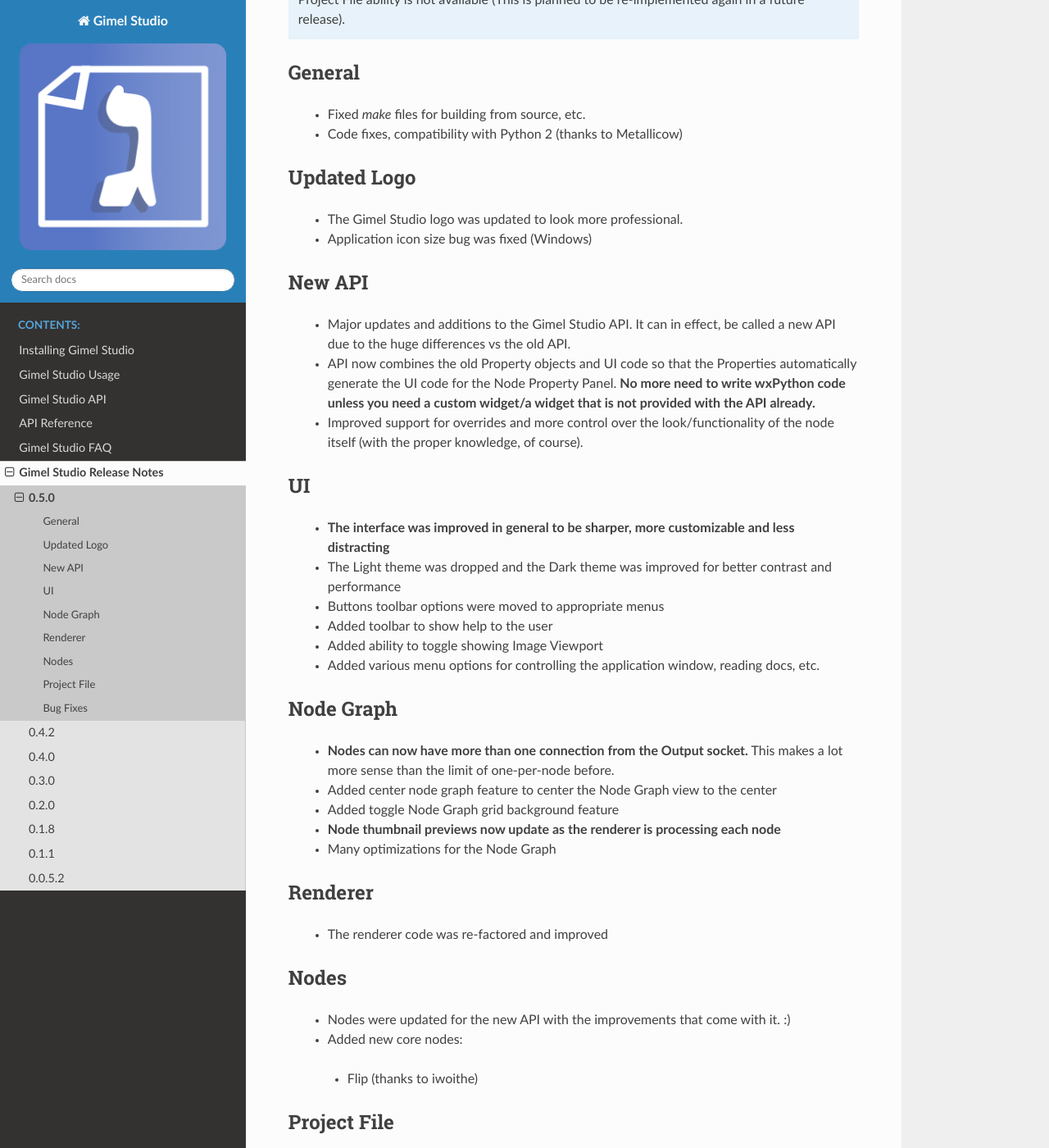
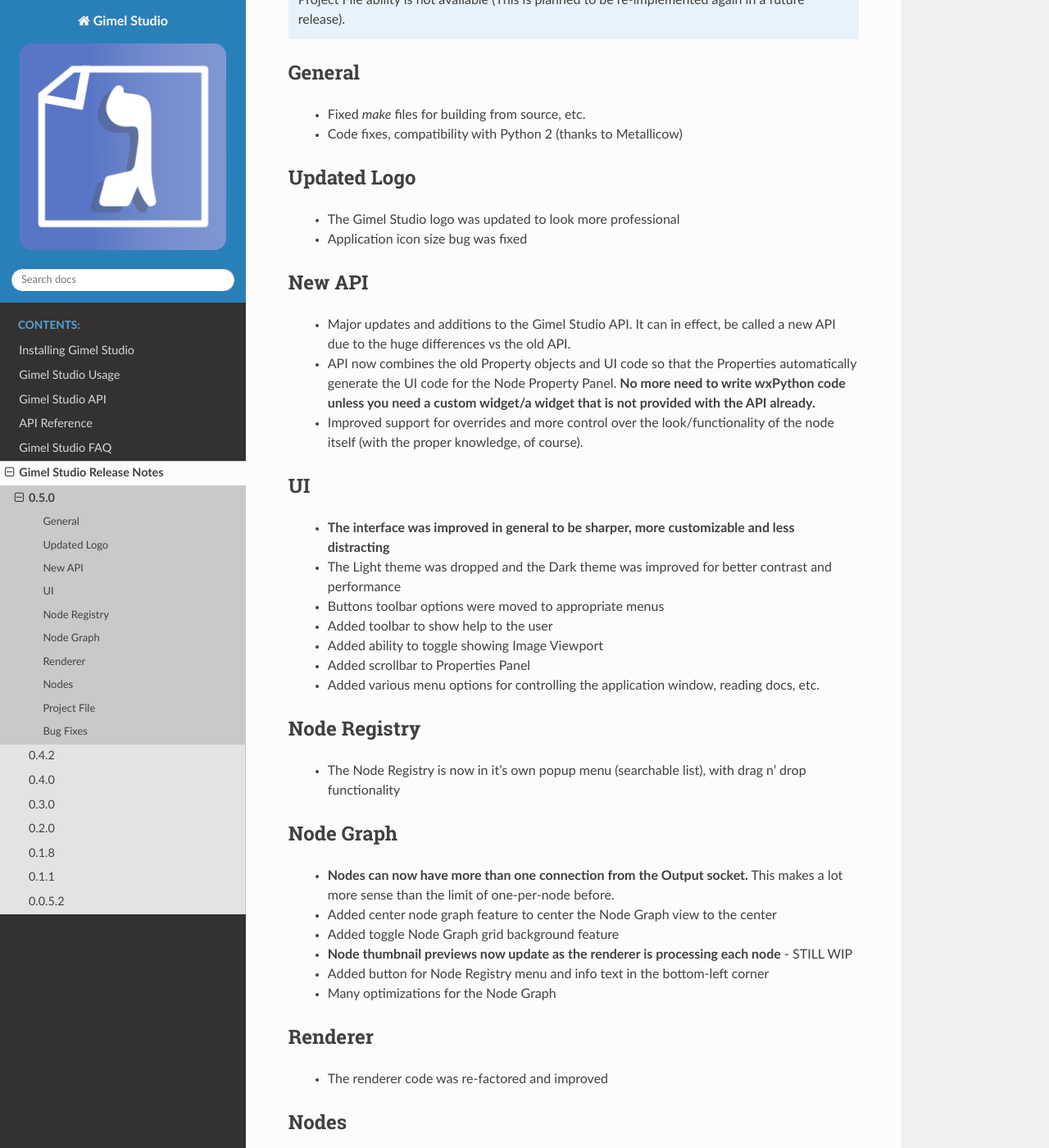
Before and after one commit to GimelStudio/Gimel-Studio, a Sphinx documentation site: the page built from docs/source/releasenotes/0.5.0.rst, in a window 1280 px wide and 1400 px high, scrolled down 429 px. Shown: the whole window at 82% size. Built offline with Sphinx 7.4.7 and the Read the Docs theme 2.0.0, drawn with Linux system fonts in a browser that asks for light colours; the version number could not be read and is left out; some of the changed text lies outside the part shown.

Commit message:
update release notes

```diff
--- a/docs/source/releasenotes/0.5.0.rst
+++ b/docs/source/releasenotes/0.5.0.rst
@@ -22,8 +22,8 @@ General
 Updated Logo
 ------------
 
- * The Gimel Studio logo was updated to look more professional.
- * Application icon size bug was fixed (Windows)
+ * The Gimel Studio logo was updated to look more professional
+ * Application icon size bug was fixed
 
 
 New API
@@ -42,7 +42,14 @@ UI
  * Buttons toolbar options were moved to appropriate menus
  * Added toolbar to show help to the user
  * Added ability to toggle showing Image Viewport
+ * Added scrollbar to Properties Panel
  * Added various menu options for controlling the application window, reading docs, etc.
+
+
+Node Registry
+-------------
+
+ * The Node Registry is now in it's own popup menu (searchable list), with drag n' drop functionality
 
 
 Node Graph
@@ -51,7 +58,8 @@ Node Graph
  * **Nodes can now have more than one connection from the Output socket.** This makes a lot more sense than the limit of one-per-node before.
  * Added center node graph feature to center the Node Graph view to the center
  * Added toggle Node Graph grid background feature
- * **Node thumbnail previews now update as the renderer is processing each node**
+ * **Node thumbnail previews now update as the renderer is processing each node** - STILL WIP
+ * Added button for Node Registry menu and info text in the bottom-left corner
  * Many optimizations for the Node Graph
 
 
@@ -68,6 +76,7 @@ Nodes
 
  * Added new core nodes:
   - Flip (thanks to iwoithe)
+  - Invert (thanks to iwoithe)
 
 
 Project File
```
